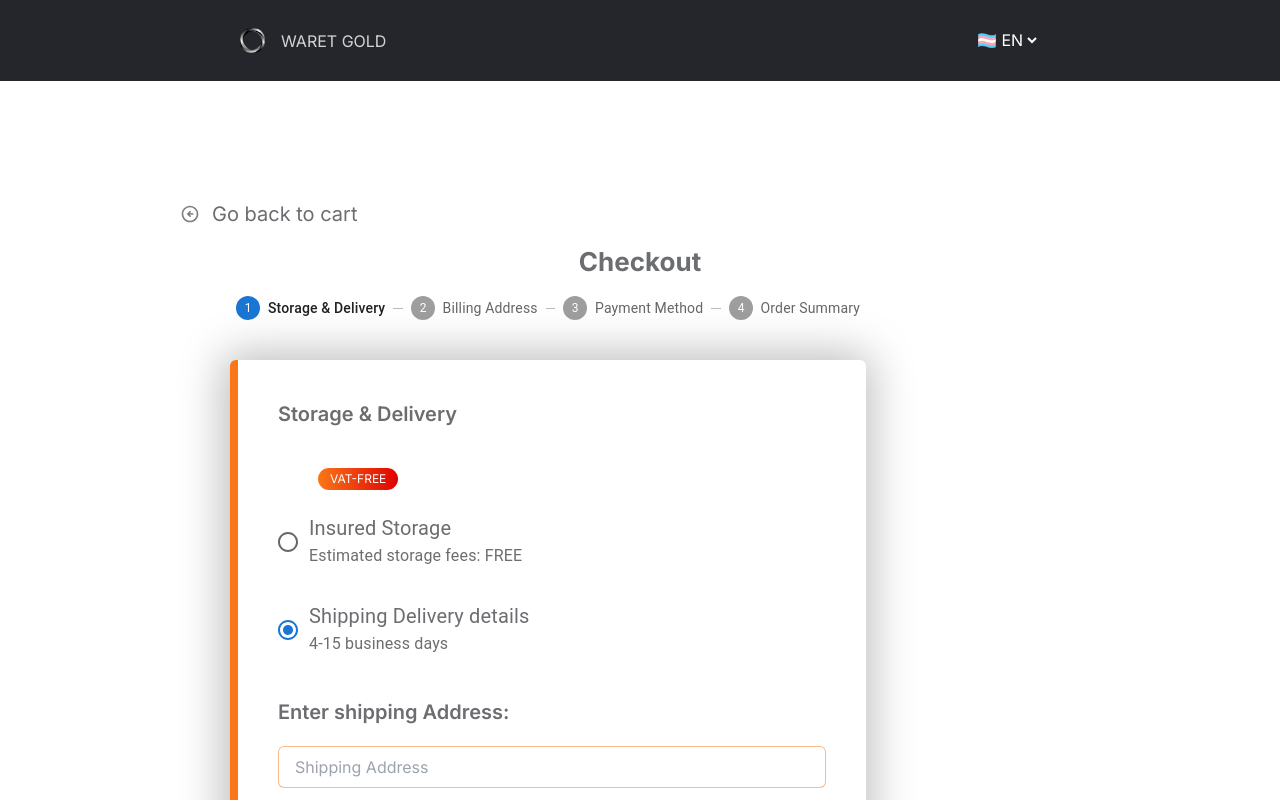
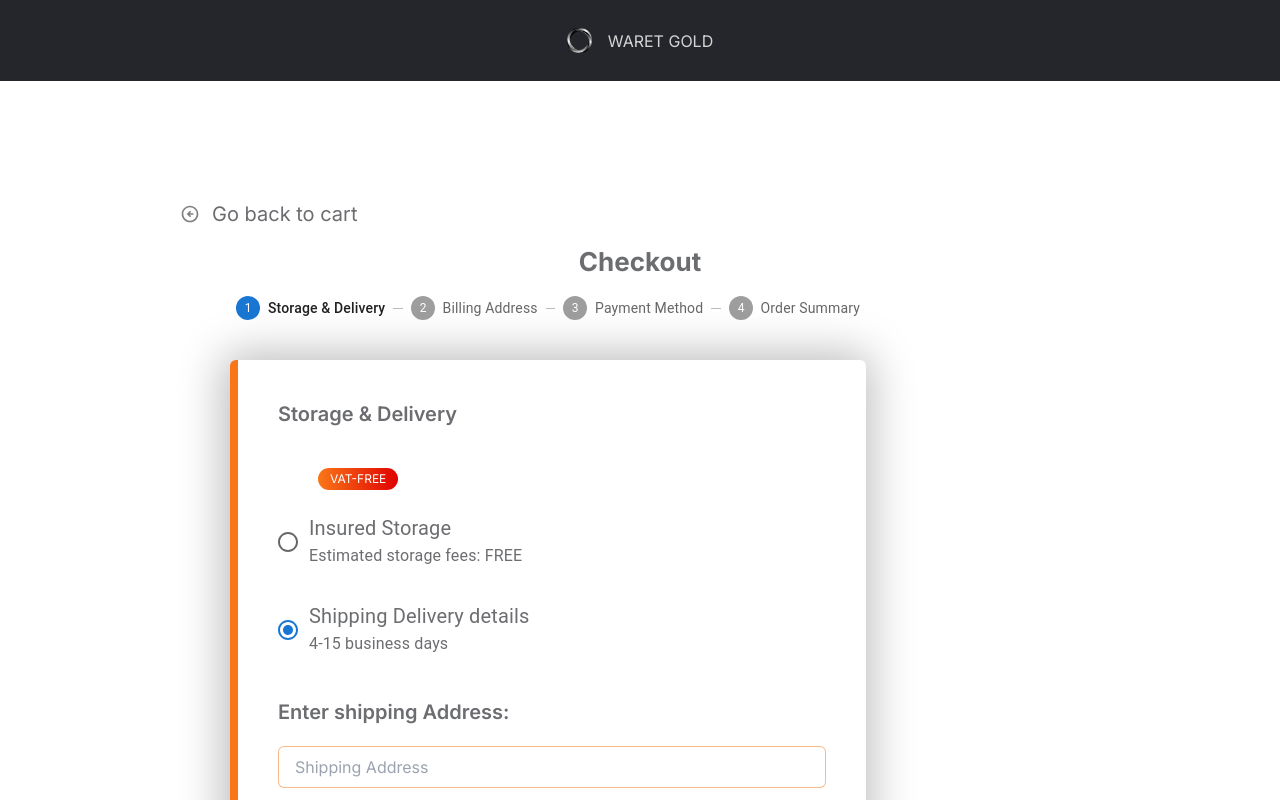
Before and after one commit to sundayjava/metal-precious-gold-web-application, a Next.js app: page /en/storage-shipping in a window 1280 px wide. Shown: the top 800 px of the page. Built offline with nearby package versions, Linux system fonts and the light colour scheme.

Commit message:
not working

```diff
--- a/src/app/_component/globalcomponent/NavBar.tsx
+++ b/src/app/_component/globalcomponent/NavBar.tsx
@@ -1,16 +1,19 @@
-"use client"
+"use client";
 
 import Image from "next/image";
 import logo from "../../../../public/logo.png";
 import { useRouter } from "next/navigation";
 
 const NavBar = () => {
-  const router = useRouter()
+  const router = useRouter();
 
   return (
     <>
-      <div className="flex justify-between w-full lg:px-[240px] bg-secondaryColor py-7 fixed top-0 z-20 text-white md:px-[10px] px-3">
-        <div className="flex items-center gap-4 text-white/80 hover:text-white" onClick={()=>router.push("/")}>
+      <div className="flex justify-center w-full lg:px-[240px] bg-secondaryColor py-7 fixed top-0 z-20 text-white md:px-[10px] px-3">
+        <div
+          className="flex items-center gap-4 text-white/80 hover:text-white"
+          onClick={() => router.push("/")}
+        >
           <Image
             src={logo}
             alt="log"
@@ -18,9 +21,6 @@ const NavBar = () => {
           />
           <p className="uppercase cursor-pointer">waret gold</p>
         </div>
-        <select className="bg-transparent cursor-pointer">
-          <option>🏳️‍⚧️ EN</option>
-        </select>
       </div>
     </>
   );
```
